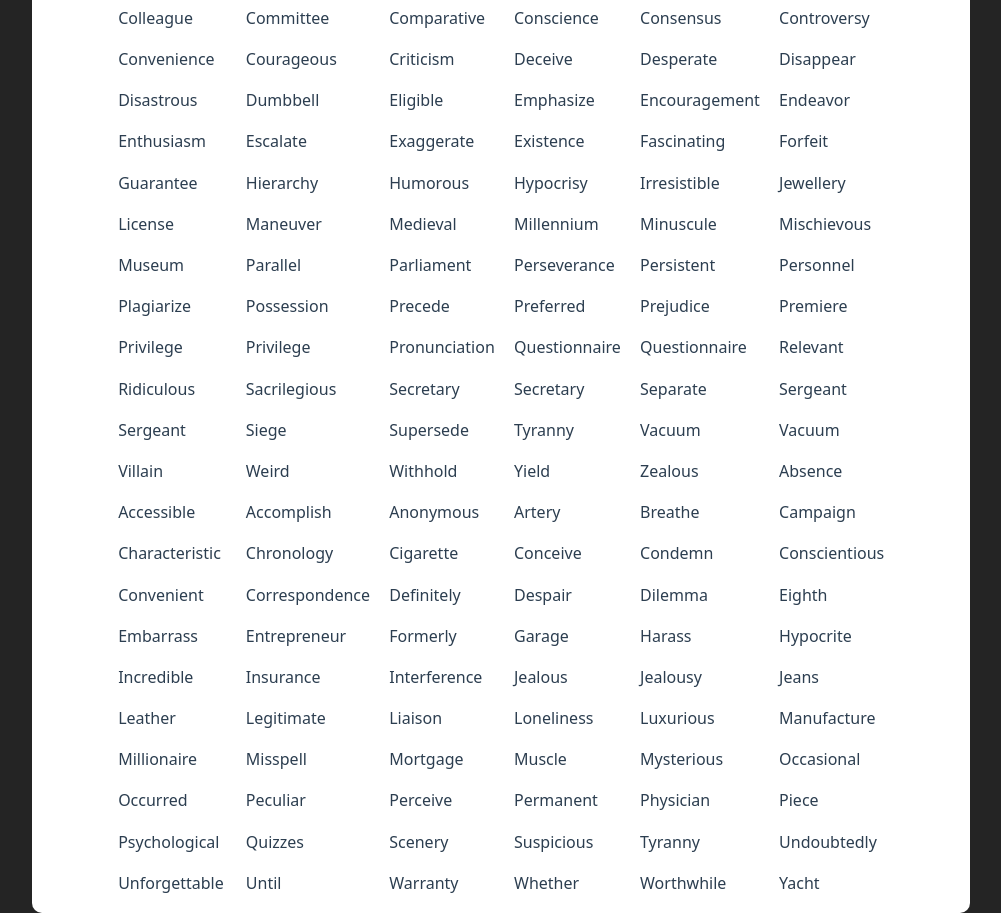
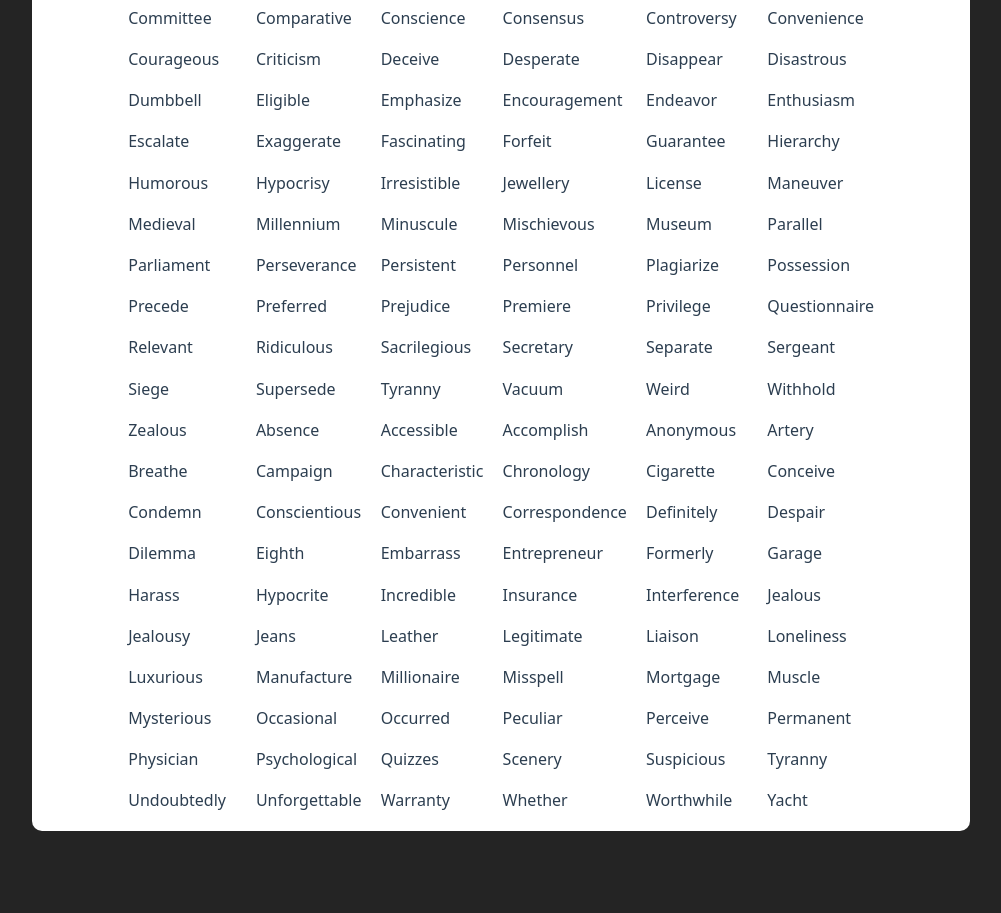
Before and after one commit to faithdevss/speeling-bee, a React (Vite) app: page / in a window 1280 px wide. Shown: the part 1040-1953 px from the top of the page, without its empty margins (158-1159 px from the left). After the commit the page ends 1871 px from the top, so only its background shows below. Built offline with nearby package versions, Linux system fonts and the light colour scheme.

Commit message:
speliings

```diff
--- a/src/data/spelling-words.js
+++ b/src/data/spelling-words.js
@@ -13,20 +13,8 @@ const worlds = {
       banglish: "উইয়ার্ড",
     },
     {
-      english: "Yield",
-      banglish: "ইয়িল্ড",
-    },
-    {
       english: "Siege",
       banglish: "সিজ",
-    },
-    {
-      english: "piece",
-      banglish: "পিস",
-    },
-    {
-      english: "until",
-      banglish: "আনটিল",
     },
     {
       english: "yacht",
@@ -34,10 +22,6 @@ const worlds = {
     },
   ],
   medium: [
-    {
-      english: "Allege",
-      banglish: "অ্যালেজ",
-    },
     {
       english: "Amateur",
       banglish: "অ্যামেচার",
@@ -91,10 +75,6 @@ const worlds = {
       banglish: "ভ্যাকিউম",
     },
     {
-      english: "Villain",
-      banglish: "ভিলেন",
-    },
-    {
       english: "dilemma",
       banglish: "ডিলেমা",
     },
@@ -113,10 +93,6 @@ const worlds = {
     {
       english: "tyranny",
       banglish: "টিরানি",
-    },
-    {
-      english: "Vacuum",
-      banglish: "ভ্যাকিউম",
     },
     {
       english: "Zealous",
@@ -249,10 +225,6 @@ const worlds = {
       banglish: "এক্স্যাজারেট",
     },
     {
-      english: "Existence",
-      banglish: "এক্সিস্টেন্স",
-    },
-    {
       english: "Fascinating",
       banglish: "ফ্যাসিনেটিং",
     },
@@ -321,10 +293,6 @@ const worlds = {
       banglish: "প্রিভিলেজ",
     },
     {
-      english: "Questionnaire",
-      banglish: "কোয়েশ্চনেয়ার",
-    },
-    {
       english: "Relevant",
       banglish: "রেলেভেন্ট",
     },
@@ -335,10 +303,6 @@ const worlds = {
     {
       english: "Sacrilegious",
       banglish: "স্যাক্রিলিজিয়াস",
-    },
-    {
-      english: "Secretary",
-      banglish: "সেক্রেটারি",
     },
     {
       english: "Sergeant",
@@ -401,14 +365,6 @@ const worlds = {
       banglish: "প্রেজুডিস",
     },
     {
-      english: "Privilege",
-      banglish: "প্রিভিলেজ",
-    },
-    {
-      english: "Pronunciation",
-      banglish: "প্রানানসিয়েশন",
-    },
-    {
       english: "Questionnaire",
       banglish: "কোয়েশ্চনেয়ার",
     },
@@ -419,10 +375,6 @@ const worlds = {
     {
       english: "Separate",
       banglish: "সেপারেট",
-    },
-    {
-      english: "Sergeant",
-      banglish: "সার্জেন্ট",
     },
     {
       english: "accessible",
```
